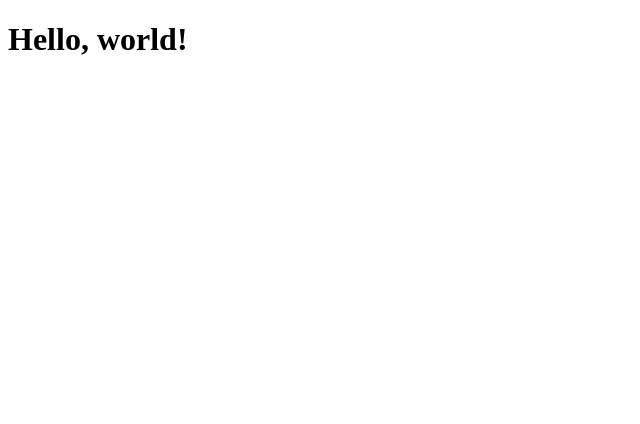
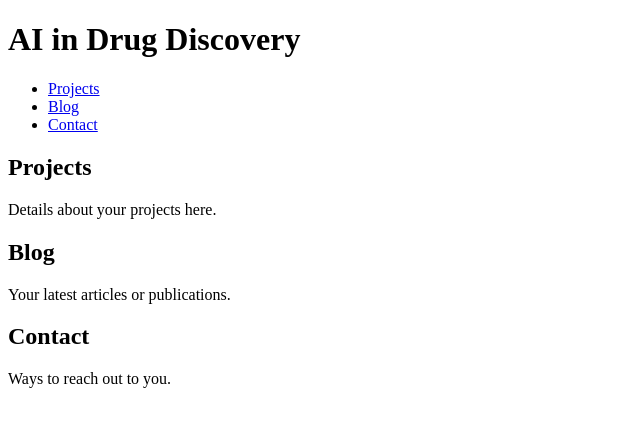
Before and after one commit to DhrubaPatra/DhrubaPatra.github.io, a plain HTML site: page index.html in a window 1280 px wide. Shown: the whole page, without its empty margins (0-640 px from the left). Drawn offline with Linux system fonts and the light colour scheme.

Commit message:
Update index.html

```diff
--- a/index.html
+++ b/index.html
@@ -1,9 +1,39 @@
 <!DOCTYPE html>
 <html>
-  <head>
-    <title>My GitHub Page</title>
-  </head>
-  <body>
-    <h1>Hello, world!</h1>
-  </body>
+<head>
+  <title>AI in Drug Discovery</title>
+  <link rel="stylesheet" type="text/css" href="style.css">
+</head>
+<body>
+
+  <header>
+    <h1>AI in Drug Discovery</h1>
+  </header>
+
+  <nav>
+    <ul>
+      <li><a href="#projects">Projects</a></li>
+      <li><a href="#blog">Blog</a></li>
+      <li><a href="#contact">Contact</a></li>
+    </ul>
+  </nav>
+
+  <section id="projects">
+    <h2>Projects</h2>
+    <p>Details about your projects here.</p>
+  </section>
+
+  <section id="blog">
+    <h2>Blog</h2>
+    <p>Your latest articles or publications.</p>
+  </section>
+
+  <section id="contact">
+    <h2>Contact</h2>
+    <p>Ways to reach out to you.</p>
+  </section>
+
+  <script src="script.js"></script>
+
+</body>
 </html>
```
